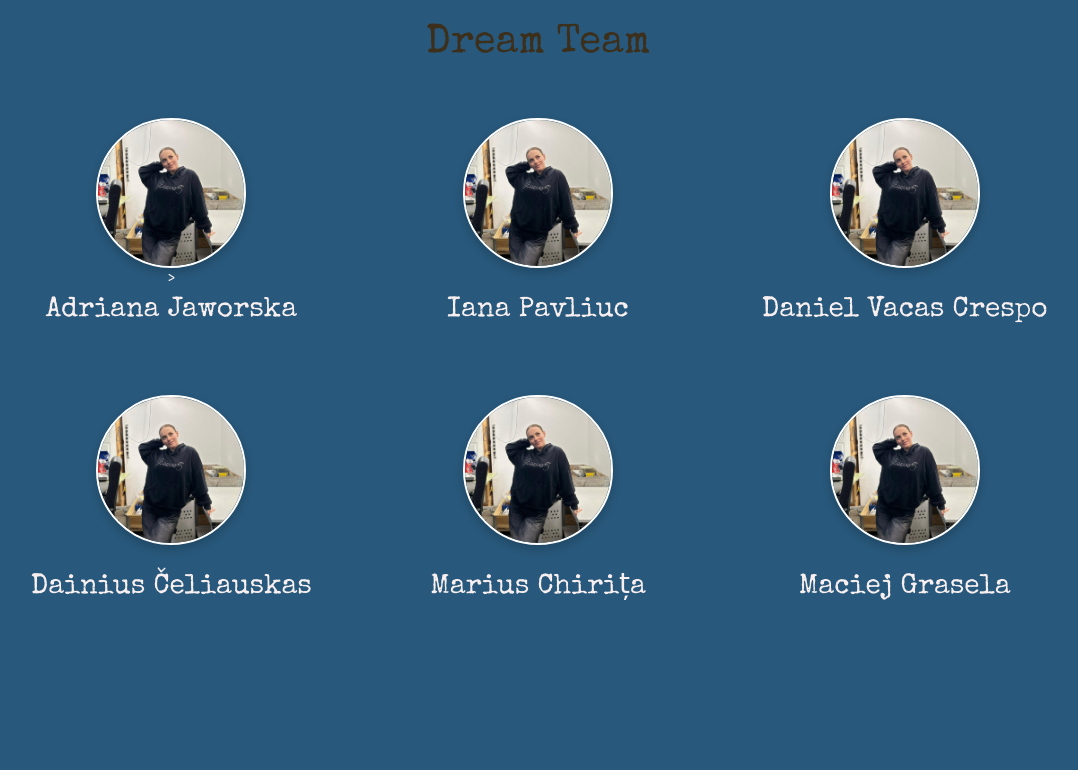
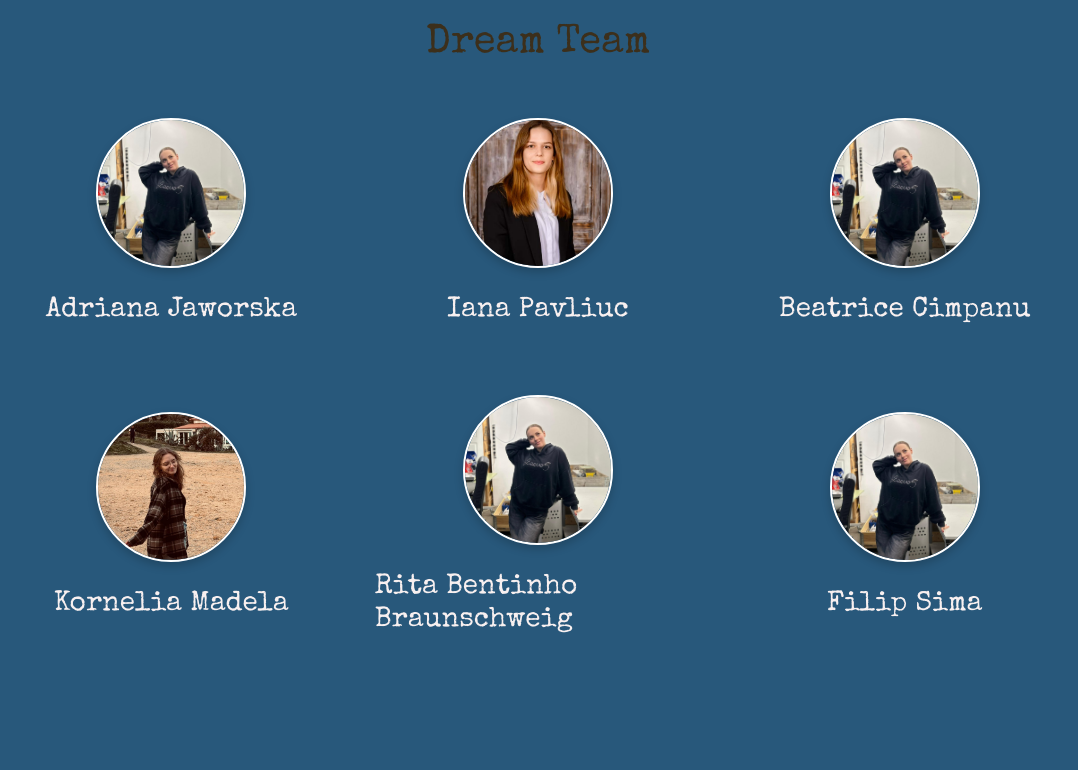
Before and after one commit to pastelnata/group7, a Django app: page /about/ in a window 1280 px wide. Shown: the part 58-828 px from the top of the page, without its empty margins (102-1180 px from the left). Before the commit the page ends 658 px from the top, so only its background shows below. Run offline with Django 5.2, Linux system fonts and the light colour scheme; some libraries are stand-ins or nearby versions; some web fonts are replaced.

Commit message:
small changes

```diff
--- a/BookRecommendationSystem/myapp/templates/myapp/about.html
+++ b/BookRecommendationSystem/myapp/templates/myapp/about.html
@@ -98,24 +98,23 @@
 
 
         <div class="member"><img class="member-image" src="{% static 'images/ada.jpg' %}" alt="Ada">
-            ><br>
+            <br>
             <h3> Adriana Jaworska</h3>
         </div>
-        <div class="member"><img class="member-image" src="{% static 'images/ada.jpg' %}" alt="Iana"><br>
+        <div class="member"><img class="member-image" src="{% static 'images/iana.jpg' %}" alt="Iana"><br>
             <h3>Iana Pavliuc</h3>
         </div>
-        <div class="member"><img class="member-image" src="{% static 'images/ada.jpg' %}" alt="Daniel"><br>
-            <h3>Daniel Vacas Crespo</h3>
+        <div class="member"><img class="member-image" src="{% static 'images/ada.jpg' %}" alt="Beatrice"><br>
+            <h3>Beatrice Cimpanu</h3>
         </div>
-
-        <div class="member"><img class="member-image" src="{% static 'images/ada.jpg' %}" alt="Dainius"><br>
-            <h3>Dainius Čeliauskas</h3>
+        <div class="member"><img class="member-image" src="{% static 'images/kornelia.jpeg' %}" alt="Kornelia"><br>
+            <h3>Kornelia Madela</h3>
         </div>
-        <div class="member"><img class="member-image" src="{% static 'images/ada.jpg' %}" alt="Marius"><br>
-            <h3>Marius Chirița </h3>
+        <div class="member"><img class="member-image" src="{% static 'images/ada.jpg' %}" alt="Rita"><br>
+            <h3>Rita Bentinho Braunschweig </h3>
         </div>
-        <div class="member"><img class="member-image" src="{% static 'images/ada.jpg' %}" alt="Maciej"><br>
-            <h3>Maciej Grasela</h3>
+        <div class="member"><img class="member-image" src="{% static 'images/ada.jpg' %}" alt="Filip"><br>
+            <h3>Filip Sima</h3>
         </div>
 
 
```
Also changed, not shown: BookRecommendationSystem/myapp/static/images/iana.jpg (added), BookRecommendationSystem/myapp/static/images/kornelia.jpeg (added).
